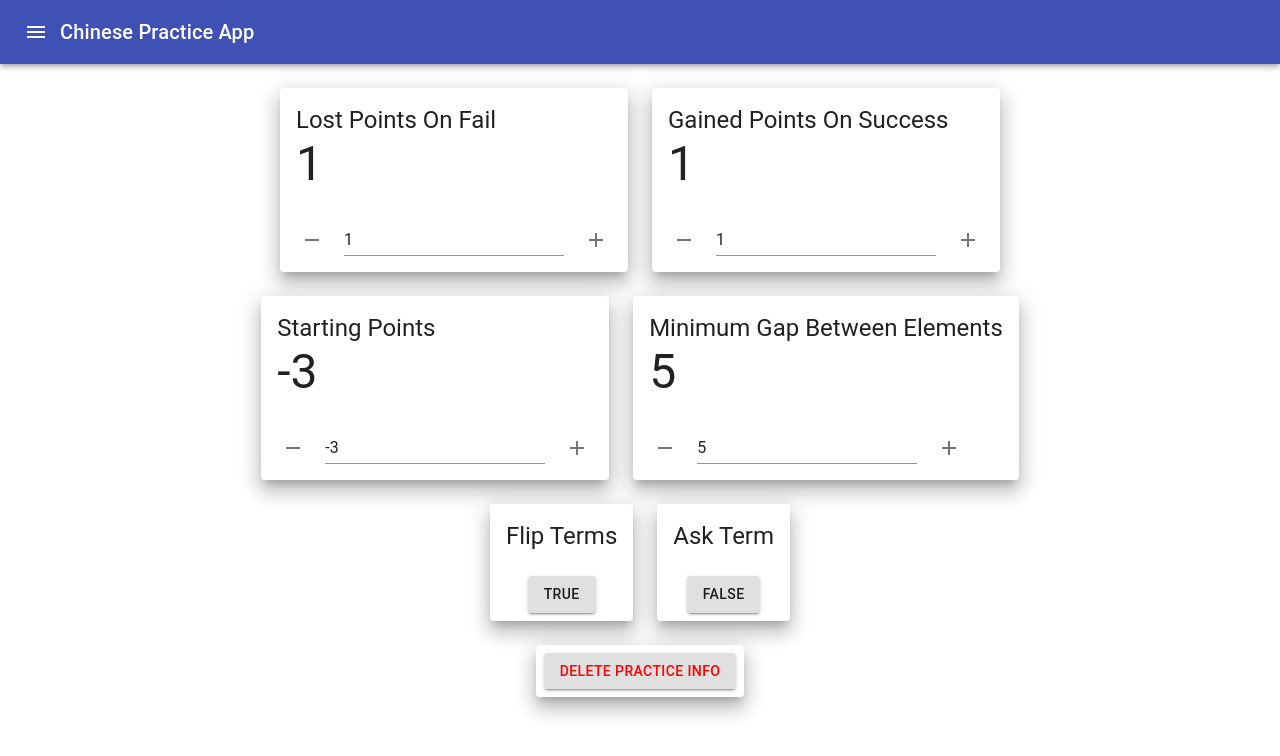
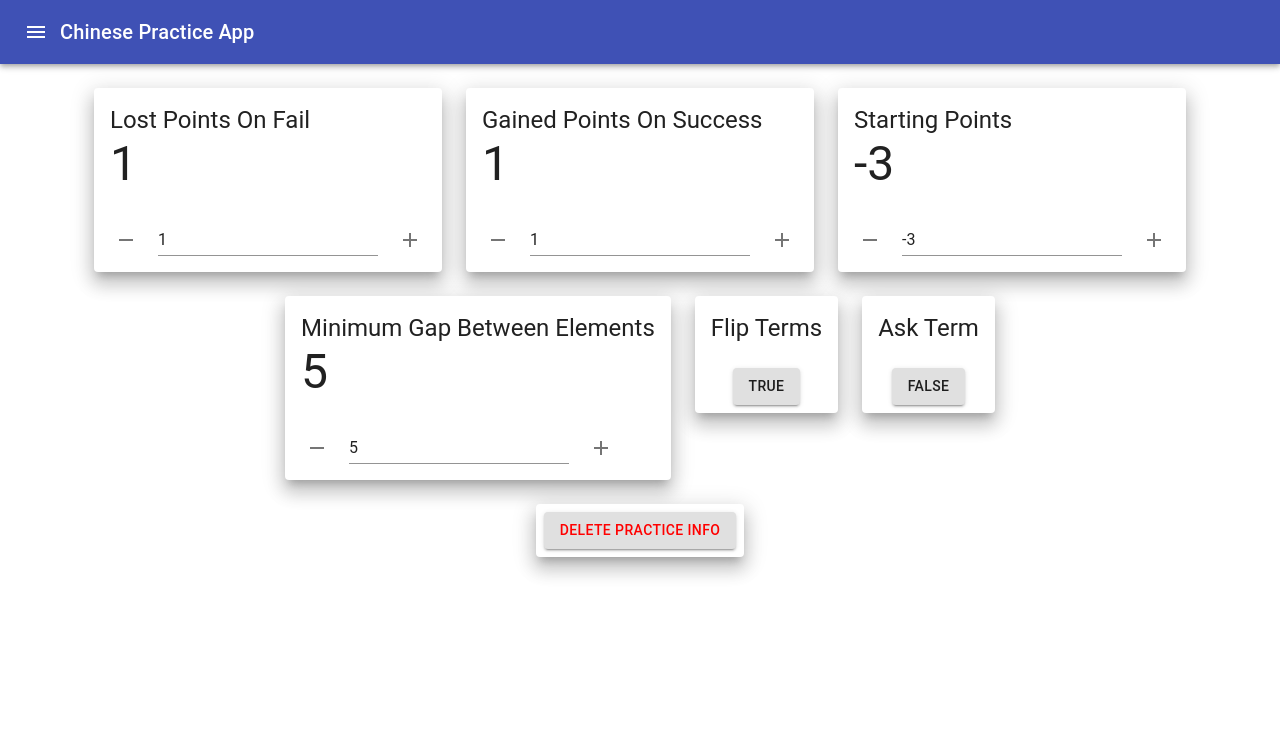
Before and after one commit to vincetiu8/chinese-practice, a React (Create React App) app: page /settings in a window 1280 px wide. Shown: the top 756 px of the page. Built offline with nearby package versions, Linux system fonts and the light colour scheme.

Commit message:
refactor code and remove redundant container

```diff
--- a/src/App.js
+++ b/src/App.js
@@ -9,15 +9,11 @@ export default function App() {
 	return (
 		<div className="App">
 			<NavBar/>
-			<Grid container direction="column" alignItems="center" justify="center" style={{padding:24}}>
-				<Grid item sm={8}>
-					<Switch>
-						<Route exact path="/" component={Practice}/>
-						<Route exact path="/edit-pairs" component={PairSettings}/>
-						<Route exact path="/settings" component={Settings}/>
-					</Switch>
-				</Grid>
-			</Grid>
+			<Switch>
+				<Route exact path="/" component={Practice}/>
+				<Route exact path="/edit-pairs" component={PairSettings}/>
+				<Route exact path="/settings" component={Settings}/>
+			</Switch>
 		</div>
 	);
 }
--- a/src/features/pairs/pairsSlice.js
+++ b/src/features/pairs/pairsSlice.js
@@ -186,7 +186,7 @@ const pairsSlice = createSlice({
 						state.solvingPair.seen = true
 						state.stats = {
 							...state.stats,
-							seenTerms: state.seenTerms + 1
+							seenTerms: state.stats.seenTerms + 1
 						}
 						pairsAdapter.updateOne(state, state.solvingPair)
 					}
@@ -210,7 +210,7 @@ const pairsSlice = createSlice({
 					if (state.solvingPair.rank <= 0 && newRank > 0) {
 						state.stats = {
 							...state.stats,
-							learnedTerms: state.learnedTerms + 1
+							learnedTerms: state.stats.learnedTerms + 1
 						}
 					}
 				}
@@ -227,7 +227,7 @@ const pairsSlice = createSlice({
 				if (state.solvingPair.rank > 0 && newRank <= 0) {
 					state.stats = {
 						...state.stats,
-						learnedTerms: state.learnedTerms - 1
+						learnedTerms: state.stats.learnedTerms - 1
 					}
 				}
 				state.status = 'wrong'
--- a/src/features/practice/Practice.js
+++ b/src/features/practice/Practice.js
@@ -6,8 +6,16 @@ import {useEffect} from "react";
 import {EditPairDialog} from "../pairs/EditPairDialog";
 import {InfoCard} from "./InfoCard";
 import {Grid} from "@material-ui/core";
+import {makeStyles} from "@material-ui/core/styles";
+
+const useStyles = makeStyles({
+	container: {
+		padding: 24
+	}
+})
 
 export const Practice = () => {
+	const classes = useStyles()
 	const dispatch = useDispatch()
 
 	const loadStatus = useSelector(state => state.pairs.loadStatus)
@@ -23,7 +31,14 @@ export const Practice = () => {
 		<div>
 			<EditPairDialog/>
 			<WrongAnswerDialog/>
-			<Grid container direction="column" spacing={3}>
+			<Grid
+				container
+				direction="column"
+				alignItems="center"
+				justify="center"
+				spacing={3}
+				className={classes.container}
+			>
 				<Grid item>
 					<PracticeCard/>
 				</Grid>
--- a/src/features/settings/Settings.js
+++ b/src/features/settings/Settings.js
@@ -5,8 +5,16 @@ import {useEffect} from "react";
 import {fetchInfo, saveInfo} from "../pairs/pairsSlice";
 import {DeletePracticeInfoCard} from "./DeletePracticeInfoCard"
 import {SettingsCardBool} from "./SettingsCardBool";
+import {makeStyles} from "@material-ui/core/styles";
+
+const useStyles = makeStyles({
+	container: {
+		padding: 24
+	}
+})
 
 export const Settings = () => {
+	const classes = useStyles()
 	const dispatch = useDispatch()
 
 	useEffect(() => {
@@ -28,7 +36,14 @@ export const Settings = () => {
 	const settings = useSelector(state => state.pairs.settings)
 	return (
 		<div>
-			<Grid container alignItems="column" justify="center" spacing={3}>
+			<Grid
+				container
+				direction="column"
+				alignItems="center"
+				justify="center"
+				spacing={3}
+				className={classes.container}
+			>
 				<Grid item>
 					<Grid container spacing={3} justify="center">
 						{
```
